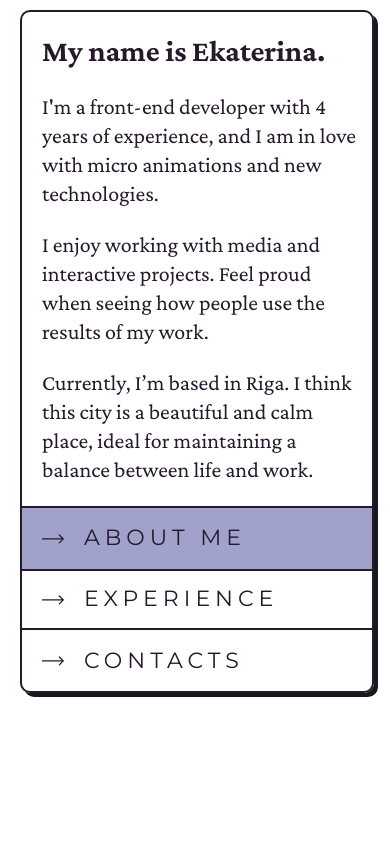
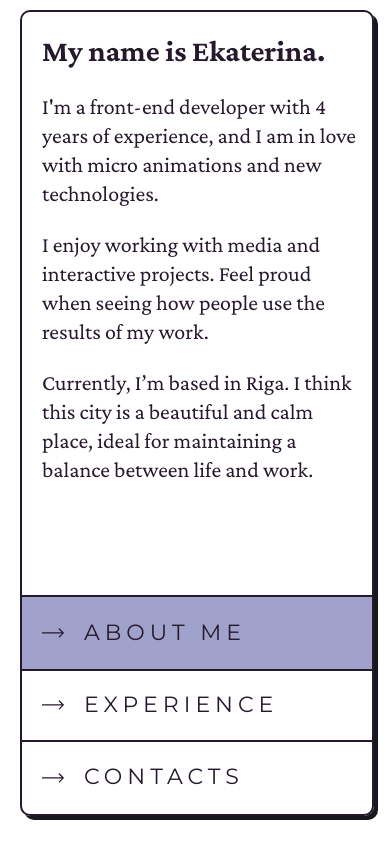
Before and after one commit to catherineriver/catherineriver, a Next.js app: page / in a window 390 px wide. Built offline with nearby package versions, Linux system fonts and the light colour scheme.

Commit message:
experiment with height

```diff
--- a/components/grid/grid.module.css
+++ b/components/grid/grid.module.css
@@ -23,7 +23,6 @@
 
 @media screen and (max-width: 768px) {
     .container {
-        height: calc(100vh - calc(100vh - 100%));
         grid-template-rows: 4fr .5fr .5fr .5fr;
         grid-template-areas:
         "Main"
--- a/components/layout/layout.module.css
+++ b/components/layout/layout.module.css
@@ -6,6 +6,7 @@
 
 @media screen and (max-width: 768px) {
     .container {
+        height: calc(100vh - calc(100vh - 100%));
         padding: 0 12px;
         margin: 10px 0;
     }
```
